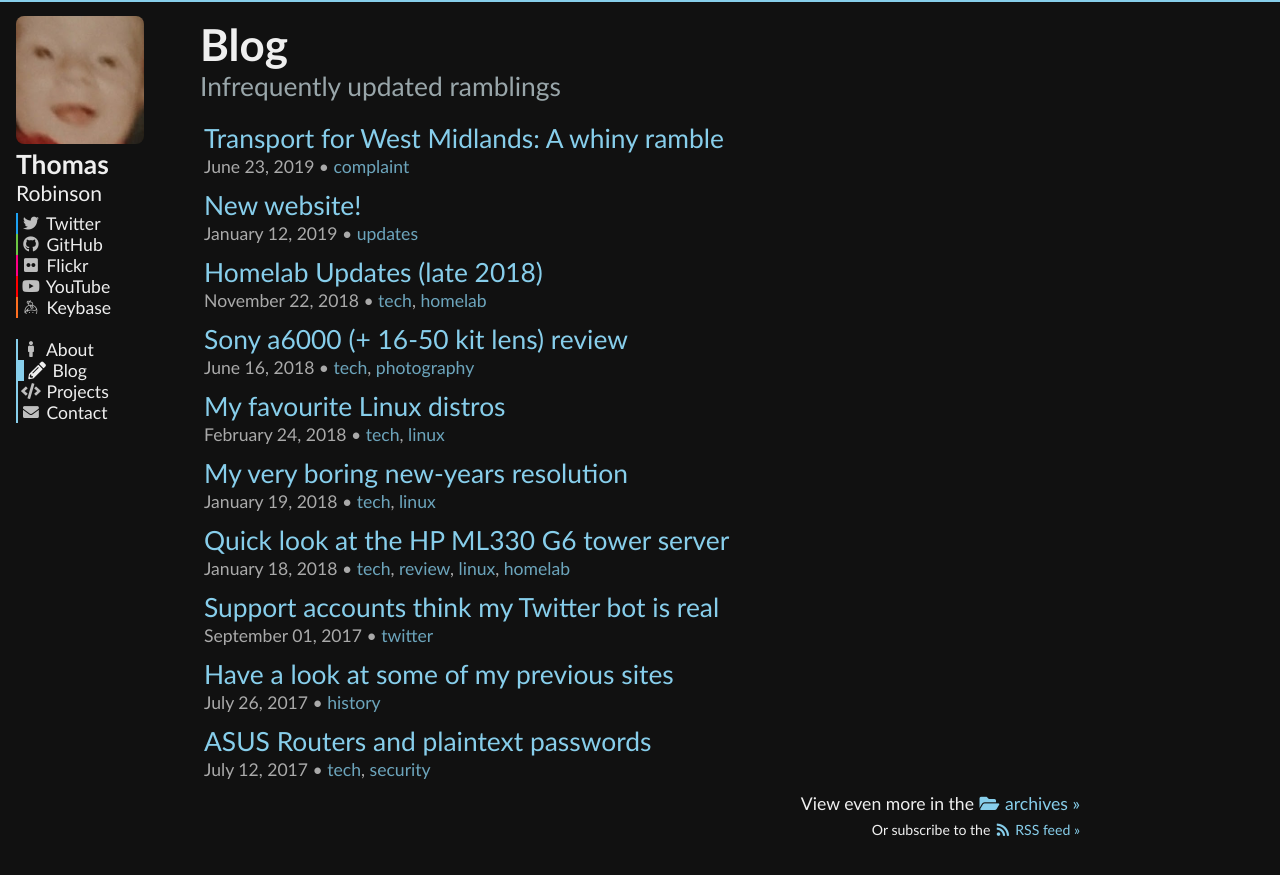
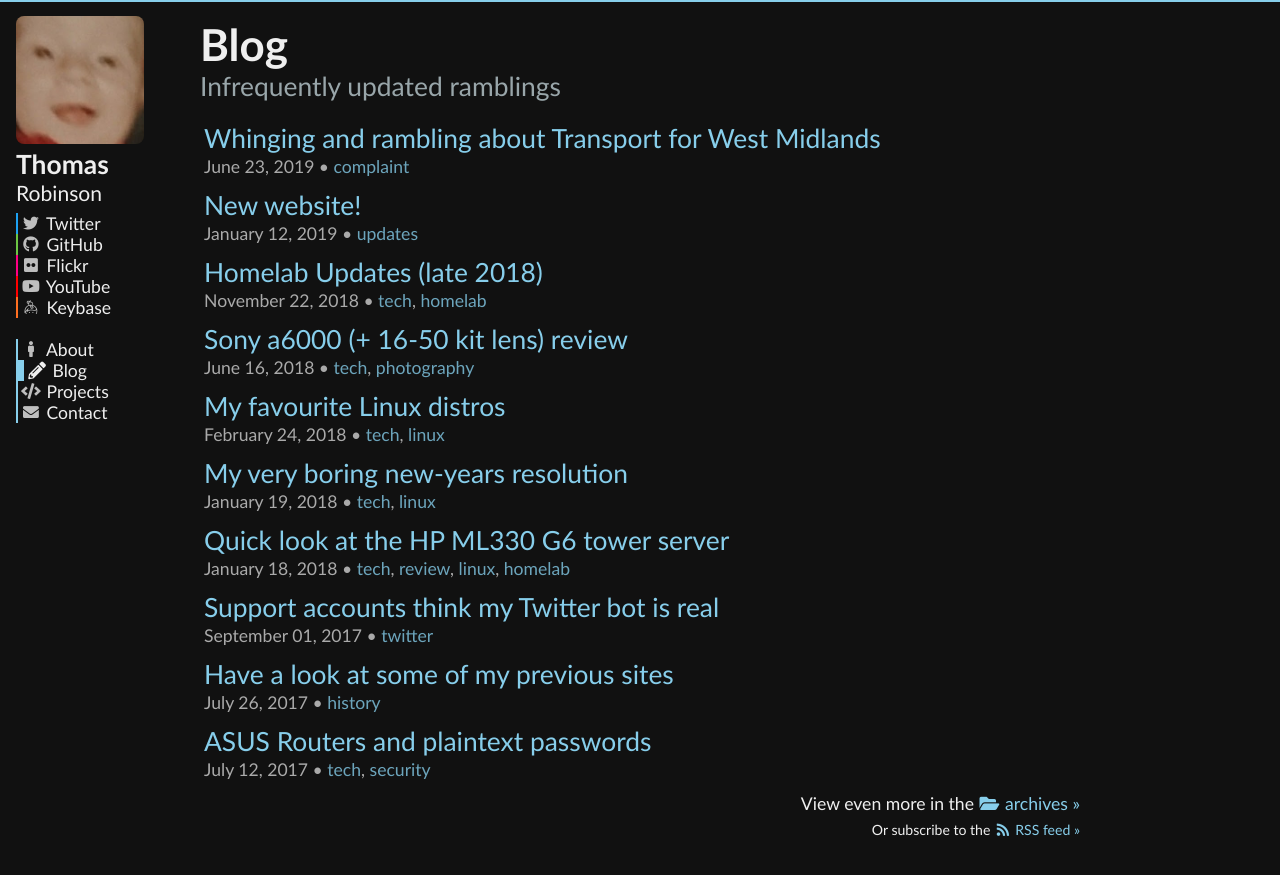
Before and after one commit to tomfishemoji/tomfishemoji.github.io, a Jekyll site: the page built from blog.html, in a window 1280 px wide. Shown: the top 875 px of the page. Built offline with Jekyll 4.4.1, drawn with Linux system fonts in a browser that asks for light colours.

Commit message:
Update 2019-06-23-tfwm.md

```diff
--- a/_posts/2019-06-23-tfwm.md
+++ b/_posts/2019-06-23-tfwm.md
@@ -1,7 +1,7 @@
 ---
 layout: post
-title: "Transport for West Midlands: A whiny ramble"
-description: "It's a mess!"
+title: "Whinging and rambling about Transport for West Midlands"
+description: "It's a bit of a mess still"
 image: transportforwm_wide-notext.png
 category:
   - complaint
```
